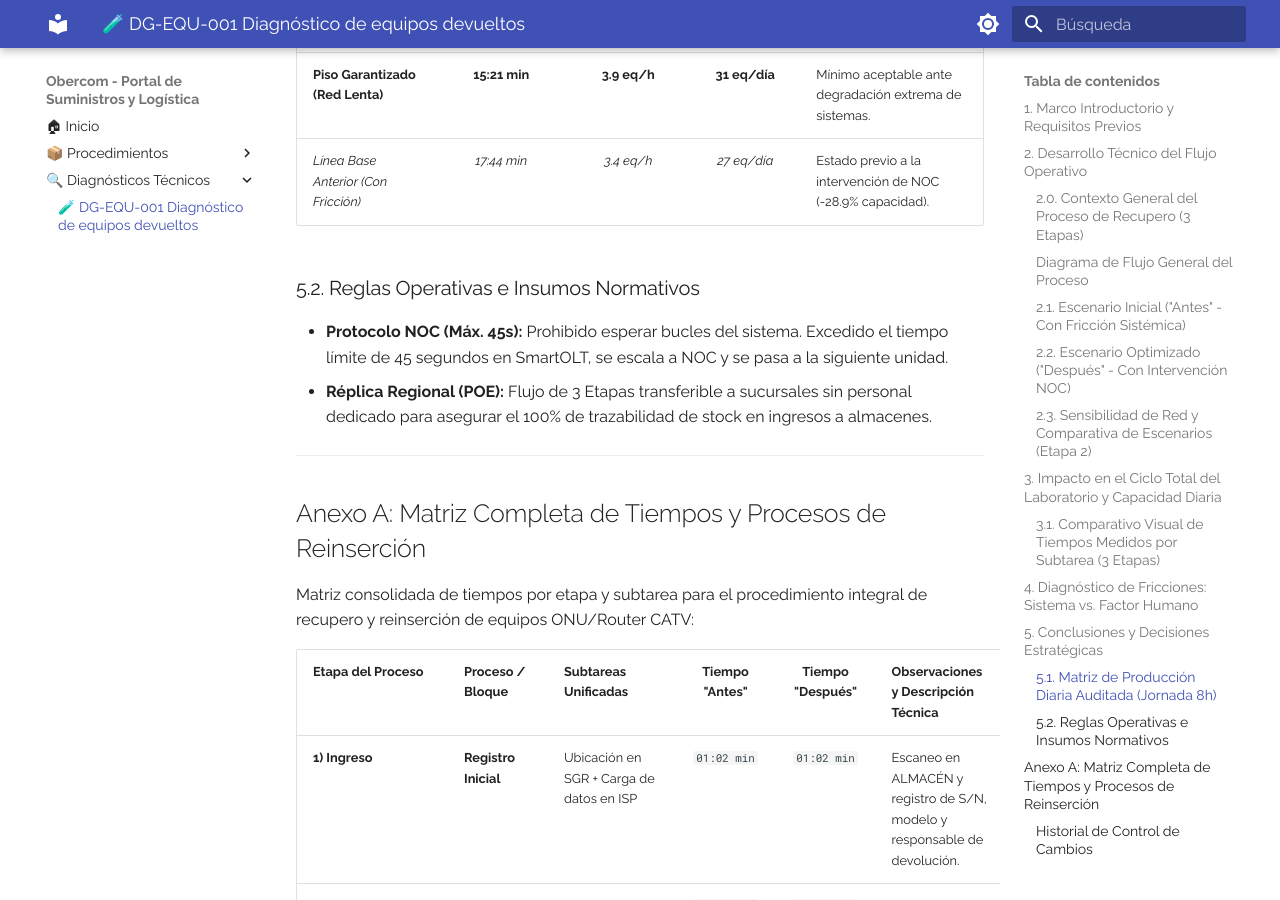
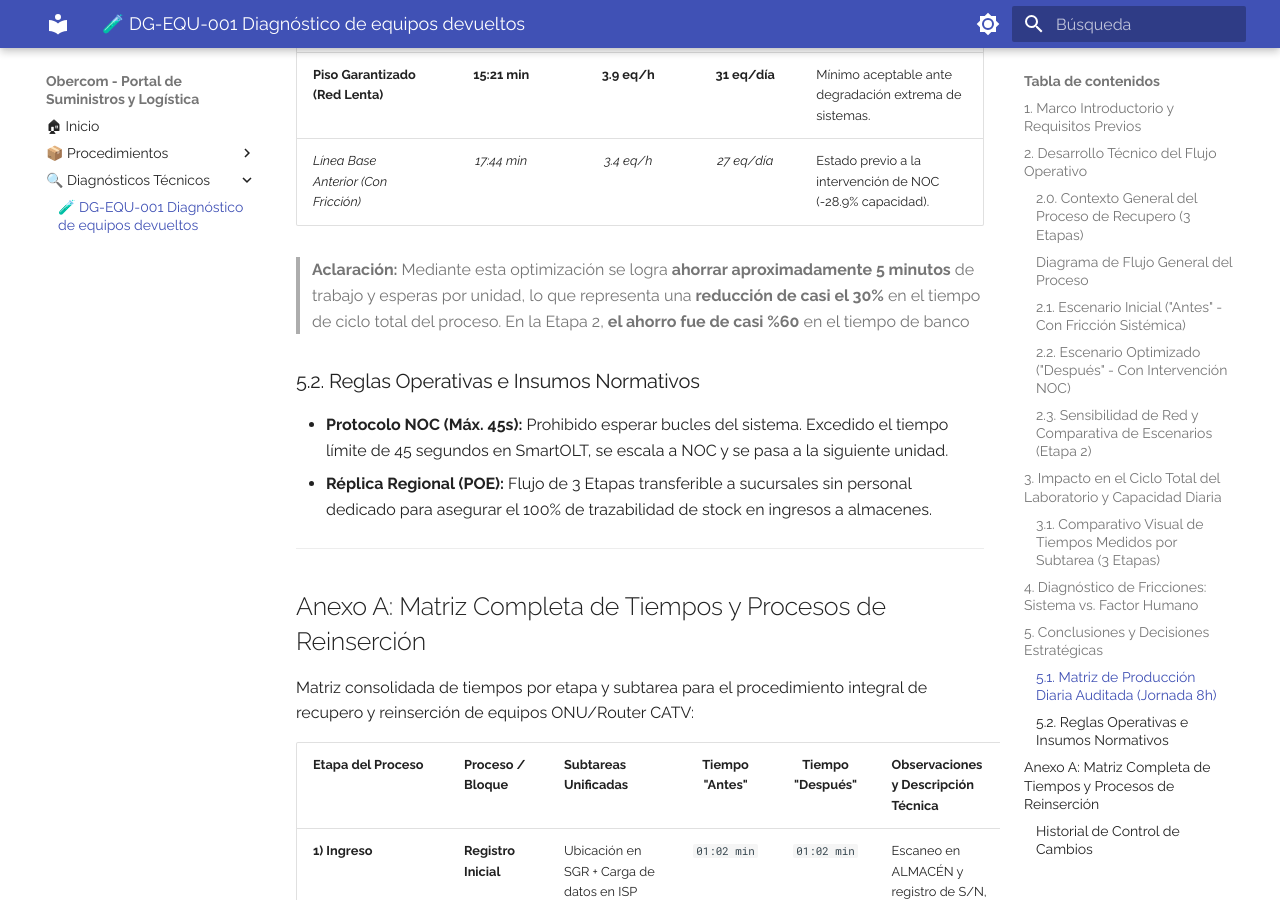
Before and after one commit to elingenierok/procedimientos-isp, an MkDocs documentation site: the page built from docs/diagnosticos/DG-EQU-001.md, in a window 1280 px wide and 900 px high, scrolled down 5867 px. Built offline with MkDocs 1.6.1 and Material for MkDocs 9.7.7, drawn with Linux system fonts in a browser that asks for light colours.

Commit message:
Update DG-EQU-001 with optimization details
Added clarification on time savings and operational rules.

```diff
--- a/docs/diagnosticos/DG-EQU-001.md
+++ b/docs/diagnosticos/DG-EQU-001.md
@@ -120,6 +120,7 @@ Acoplando las **3 Etapas del Proceso** (`Etapa 1 - Ingreso`: 01:02 min, `Etapa 2
 | **Piso Garantizado (Red Lenta)** | **15:21 min** | **3.9 eq/h** | **31 eq/día** | Mínimo aceptable ante degradación extrema de sistemas. |
 | *Línea Base Anterior (Con Fricción)* | *17:44 min* | *3.4 eq/h* | *27 eq/día* | Estado previo a la intervención de NOC (-28.9% capacidad). |
 
+> **Aclaración:** Mediante esta optimización se logra **ahorrar aproximadamente 5 minutos** de trabajo y esperas por unidad, lo que representa una **reducción de casi el 30%** en el tiempo de ciclo total del proceso. En la Etapa 2, **el ahorro fue de casi %60** en el tiempo de banco
 ### 5.2. Reglas Operativas e Insumos Normativos
 
 * **Protocolo NOC (Máx. 45s):** Prohibido esperar bucles del sistema. Excedido el tiempo límite de 45 segundos en SmartOLT, se escala a NOC y se pasa a la siguiente unidad.
```
